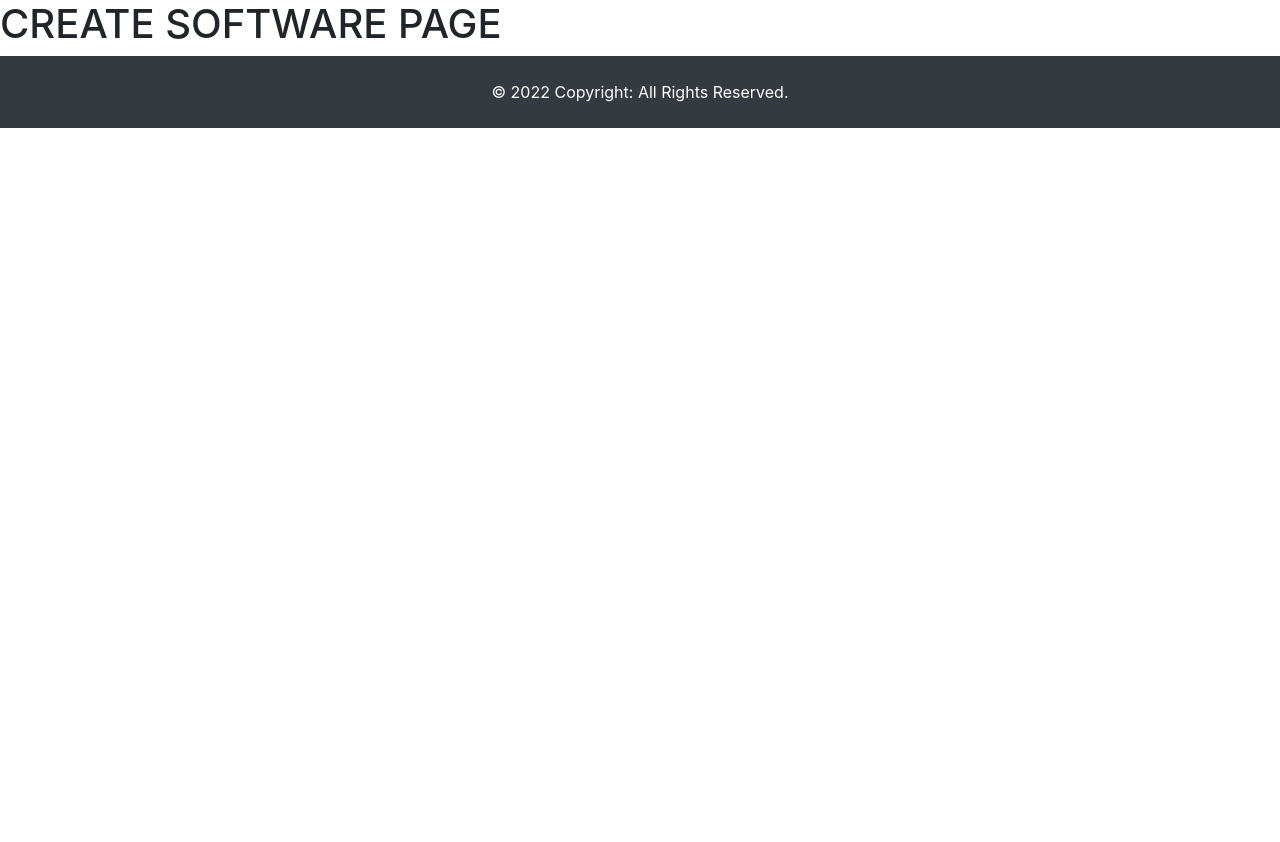
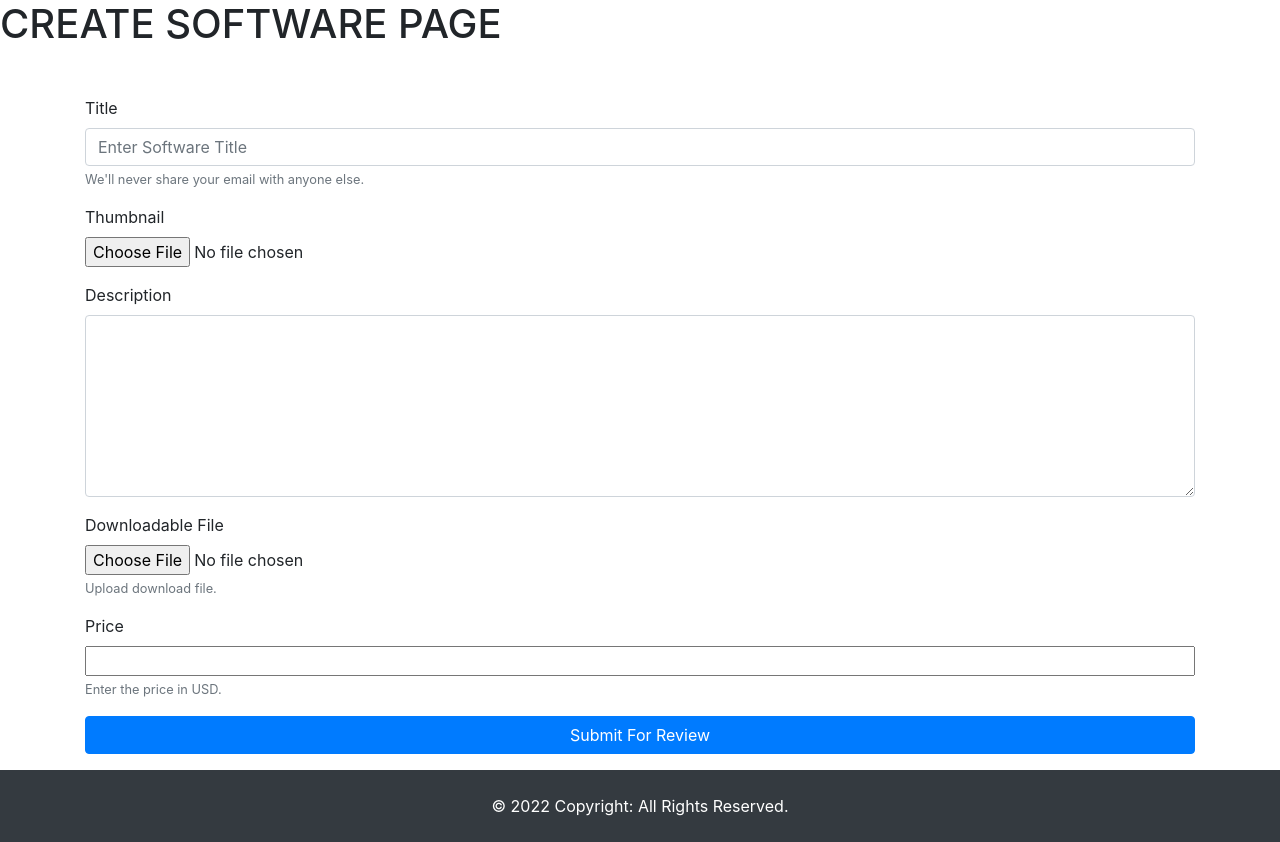
Before and after one commit to Farzan-ul-haq/AAAS, a Django app: page /create/software/ in a window 1280 px wide. Shown: the part 56-898 px from the top of the page. Before the commit the page ends 184 px from the top, so only its background shows below. Run offline with Django 3.2, Linux system fonts and the light colour scheme.

Commit message:
feat: create software

```diff
--- a/core/models.py
+++ b/core/models.py
@@ -31,7 +31,7 @@ PRODUCT_TYPES = (
     ('A', 'API'),
     ('L', 'Logo'),
     ('H', 'HTML TEMPLATE'),
-    ('D', 'Downloadable Software'), # desktop or mobile application.
+    ('D', 'Software'), # desktop or mobile application.
 )
 
 
--- a/seller/views.py
+++ b/seller/views.py
@@ -1,7 +1,8 @@
 from django.shortcuts import render, redirect
 from django.http import Http404
 
-from core.models import Product
+from core.models import Product, DownloadSoftware, Logo, \
+    HtmlTemplate, ProductPackage
 
 PRODUCT_TYPES = ["API", 'LOGO', "TEMPLATE", "SOFTWARE"]
 
@@ -40,6 +41,30 @@ def create_software(request):
             'seller/create-software.html'
             )
     if request.method == 'POST':
+        title = request.POST.get('title')
+        description= request.POST.get('description')
+        thumbnail = request.FILES.get('thumbnail')
+        downloadable_file = request.FILES.get('downloadable_file')
+        price = int(request.POST.get('price'))
+
+        p = Product.objects.create(
+            title=title,
+            description=description,
+            thumbnail=thumbnail,
+            product_type='D',
+            owner=request.user
+        )
+
+        software = DownloadSoftware.objects.create(
+            product=p,
+            download_file=downloadable_file
+        )
+        ProductPackage.objects.create(
+            service=p,
+            title='BASIC',
+            price=price
+        )
+
         print('PRODUCT SUBMITTED')
         return redirect('seller:dashboard')
 
--- a/templates/seller/create-software.html
+++ b/templates/seller/create-software.html
@@ -4,6 +4,34 @@
 
 {% block body %}
 <h1>CREATE SOFTWARE PAGE</h1>
+<div class="container mt-5">
+    <form action="" id='updateform' method="post" enctype="multipart/form-data">{% csrf_token %}
+        <div class="form-group">
+          <label for="title">Title</label>
+          <input name='title' type="text" class="form-control" id="title" placeholder="Enter Software Title">
+          <small id="emailHelp" class="form-text text-muted">We'll never share your email with anyone else.</small>
+        </div>
+        <div class="form-group">
+            <label for="thumbnail">Thumbnail</label>
+            <input name='thumbnail' type="file" class="form-control-file" id="thumbnail">
+        </div>
+        <div class="form-group">
+          <label for="description">Description</label>
+          <textarea name='description' class="form-control" id="exampleFormControlTextarea1" rows="7"></textarea>
+        </div>
+        <div class="form-group">
+            <label for="downloadable_file">Downloadable File</label>
+            <input name='downloadable_file' type="file" class="form-control-file" id="downloadable_file">
+            <small id="downloadable_file" class="form-text text-muted">Upload download file.</small>
+        </div>
+        <div class="form-group">
+            <label for="price">Price</label>
+            <input name='price' type="text" class="form-control-file" id="price">
+            <small id="price" class="form-text text-muted">Enter the price in USD.</small>
+        </div>
+        <button type="submit" class="btn btn-primary col-12">Submit For Review</button>
+    </form>
+</div>
 {% endblock body %}
 
 {% block js %}
```
Also changed, not shown: db.sqlite3, 2 other files.
